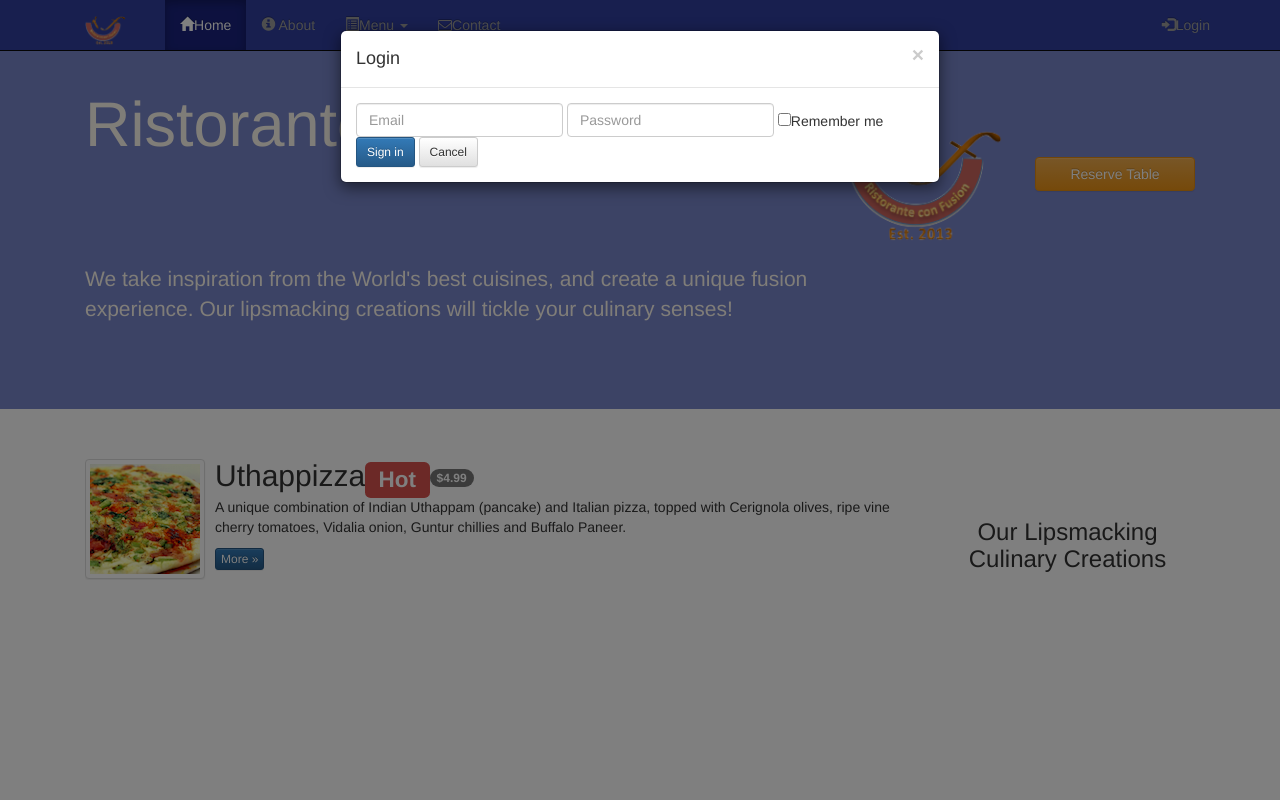
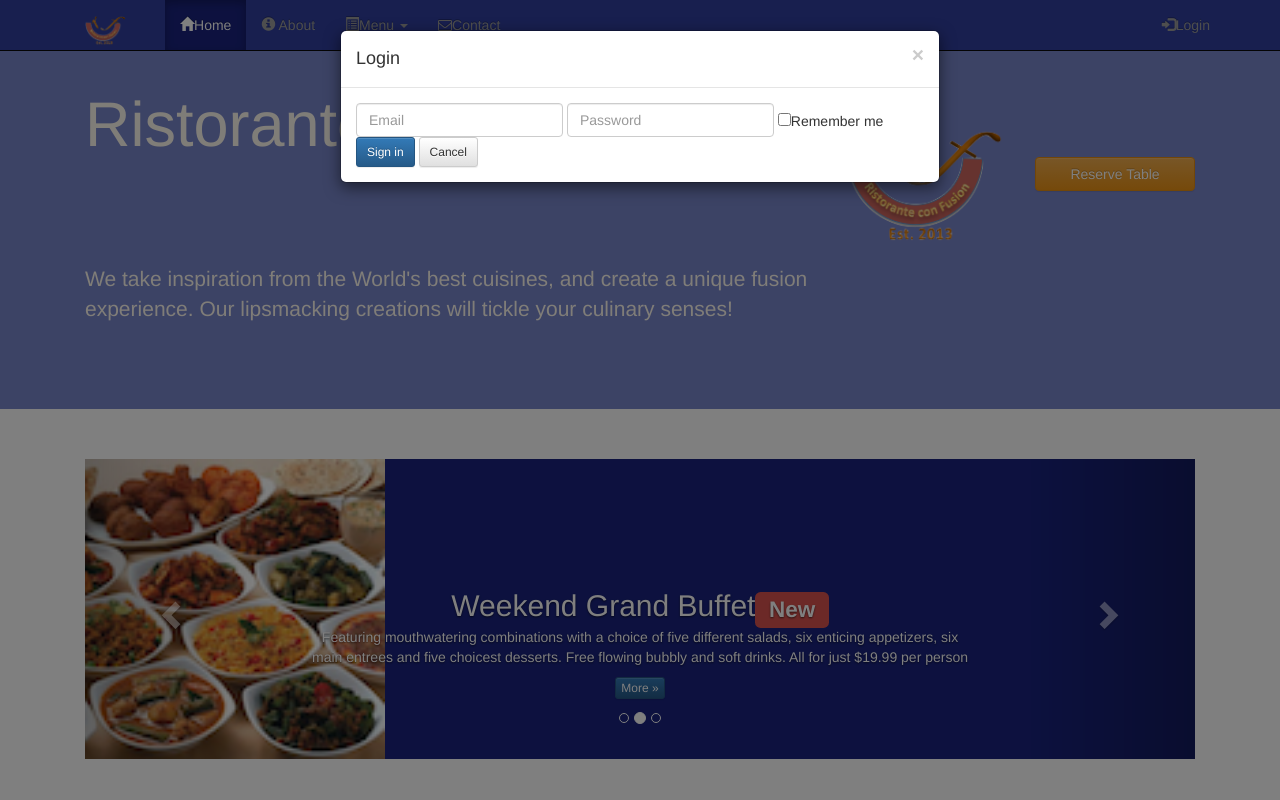
Before and after one commit to renzherl/Javascript_TheDefinitiveGuide, a plain HTML site: page Homework_6_Bootstrap/index.html in a window 1280 px wide. Both pictures are taken after a click on the link "Login". Shown: the top 800 px of the page. Drawn offline with nearby package versions, Linux system fonts and the light colour scheme.

Commit message:
Carousel

```diff
--- a/Homework_6_Bootstrap/css/mystyles.css
+++ b/Homework_6_Bootstrap/css/mystyles.css
@@ -72,3 +72,17 @@ body{
 .affix{
     top:100px;
 }
+
+.carousel{
+    background:#1A237E;
+}
+
+.carousel .item{
+    height: 300px;
+}
+.item img{
+    position:absolute;
+    top:0;
+    left:0;
+    min-height: 300px;
+}
--- a/Homework_6_Bootstrap/index.html
+++ b/Homework_6_Bootstrap/index.html
@@ -121,6 +121,62 @@
     </header>
 
     <div class="container">
+        <div class="row row-content">
+            <div class="col-xs-12">
+                <div id="mycarousel" data-ride="carousel" class="carousel slide">
+                    <ol class="carousel-indicators">
+                        <li data-target="#mycarousel" data-slide-to="0" class="active"></li>
+                        <li data-target="#mycarousel" data-slide-to="1"></li>
+                        <li data-target="#mycarousel" data-slide-to="2"></li>
+                    </ol>
+
+                    <div class="carousel-inner" role="listbox">
+                        <div class="item active">
+                            <img class="img-responsive" src="img/uthappizza.png" alt="Uthappizza">
+                            <div class="carousel-caption">
+                                <h2 class="media-heading">Uthappizza<span class="label label-danger label-xs">Hot</span><span class="badge">$4.99</span></h2>
+                                <p>A unique combination of Indian Uthappam (pancake) and Italian pizza, topped with Cerignola
+                                    olives, ripe vine cherry tomatoes, Vidalia onion, Guntur chillies and Buffalo Paneer.</p>
+                                <p><a class="btn btn-primary btn-xs" href="#">More &raquo;</a></p>
+                            </div>
+                        </div>
+                        <div class="item">
+                            <img class="img-responsive" src="img/buffet.png" alt="Uthappizza">
+                            <div class="carousel-caption">
+                                <h2 class="media-heading">Weekend Grand Buffet<span class="label label-danger label-xs">New</span></h2>
+                                <p>Featuring mouthwatering combinations with a choice of five different salads, six enticing
+                                    appetizers, six main entrees and five choicest desserts. Free flowing bubbly and soft
+                                    drinks. All for just $19.99 per person </p>
+                                <p><a class="btn btn-primary btn-xs" href="#">More &raquo;</a></p>
+                            </div>
+                        </div>
+                        <div class="item">
+                            <img class="img-responsive" src="img/alberto.png" alt="Alberto Somayya">
+                            <div class="carousel-caption">
+                                <h2 class="media-heading">Alberto Somayya</h2>
+                                <h4>Executive Chef</h4>
+                                <p>Award winning three-star Michelin chef with wide International experience having worked closely
+                                    with whos-who in the culinary world, he specializes in creating mouthwatering Indo-Italian
+                                    fusion experiences.
+                                </p>
+                                <p><a class="btn btn-primary btn-xs" href="#">More &raquo;</a></p>
+                            </div>
+                        </div>
+                    </div>
+
+                    <a class="left carousel-control" href="#mycarousel" role="button" data-slide="prev">
+                        <span class="glyphicon glyphicon-chevron-left" aria-hidden="true"></span>
+                        <span class="sr-only">Previous</span>
+                    </a>
+                    <a class="right carousel-control" href="#mycarousel" role="button" data-slide="next">
+                        <span class="glyphicon glyphicon-chevron-right" aria-hidden="true"></span>
+                        <span class="sr-only">Next</span>
+                    </a>
+                </div>
+
+            </div>
+        </div>
+
         <div class="row row-content">
             <div class="col-xs-12 col-sm-3 col-sm-push-9">
                 <p style="padding:20px;"></p>
@@ -295,7 +351,6 @@
             </div>
         </div>
     </footer>
-
 </body>
 
 </html>
```
